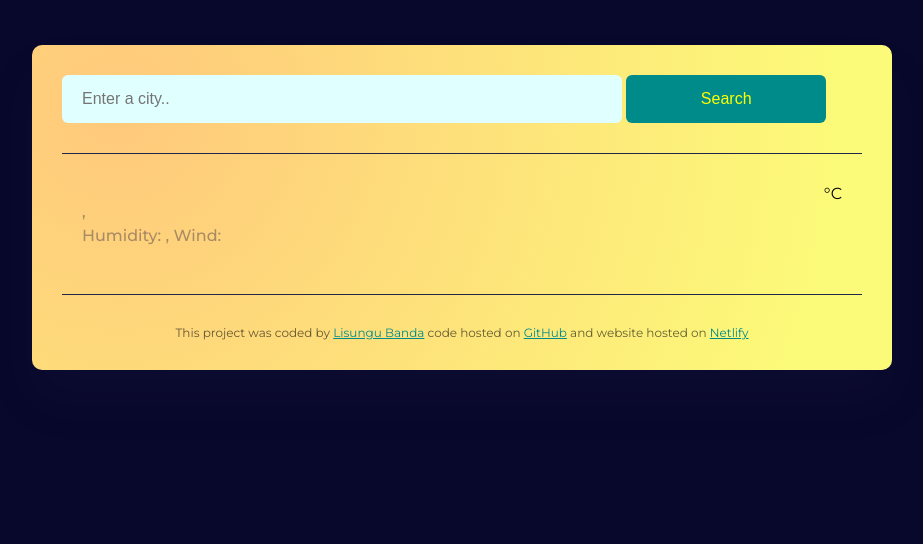
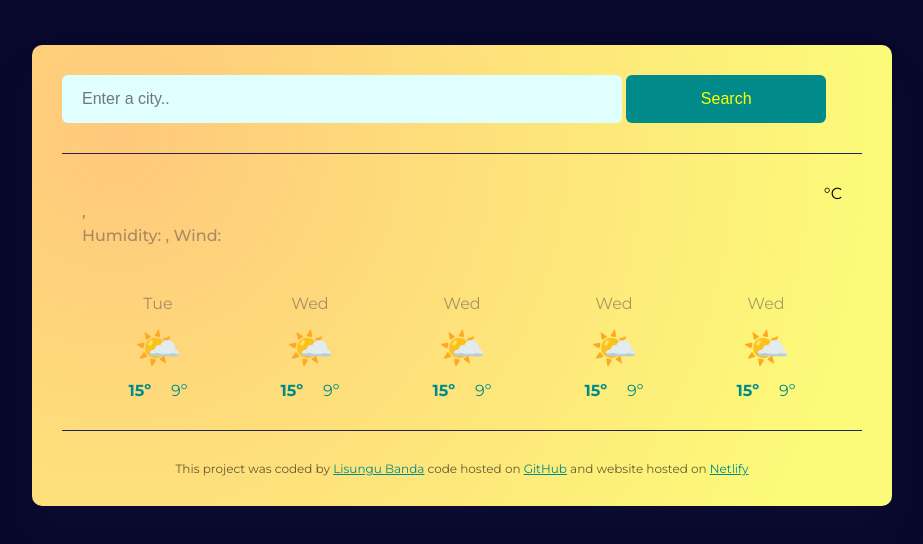
Before and after one commit to Lisungub23/weather-app-project, a plain HTML site: page index.html in a window 1280 px wide. Shown: the whole page, without its empty margins (178-1101 px from the left). Drawn offline with nearby package versions, Linux system fonts and the light colour scheme; no server answers; a web font is replaced by a local one.

Commit message:
Added HTML and CSS for weather forecast

```diff
--- a/index.html
+++ b/index.html
@@ -42,6 +42,59 @@
             <div class="weatehr-app-unit">°C</div>
           </div>
         </div>
+        <div class="weather-forecast">
+          <div class="weather-forecast-day">
+            <div class="weather-forecast-date">Tue</div>
+            <div class="weather-forecast-icon">🌤️</div>
+            <div class="weather-forecast-temperatures">
+              <div class="weather-forecast-temperature">
+                <strong>15º</strong>
+              </div>
+              <div class="weather-forecast-temperature">9º</div>
+            </div>
+          </div>
+          <div class="weather-forecast-day">
+            <div class="weather-forecast-date">Wed</div>
+            <div class="weather-forecast-icon">🌤️</div>
+            <div class="weather-forecast-temperatures">
+              <div class="weather-forecast-temperature">
+                <strong>15º</strong>
+              </div>
+              <div class="weather-forecast-temperature">9º</div>
+            </div>
+          </div>
+          <div class="weather-forecast-day">
+            <div class="weather-forecast-date">Wed</div>
+            <div class="weather-forecast-icon">🌤️</div>
+            <div class="weather-forecast-temperatures">
+              <div class="weather-forecast-temperature">
+                <strong>15º</strong>
+              </div>
+              <div class="weather-forecast-temperature">9º</div>
+            </div>
+          </div>
+          <div class="weather-forecast-day">
+            <div class="weather-forecast-date">Wed</div>
+            <div class="weather-forecast-icon">🌤️</div>
+            <div class="weather-forecast-temperatures">
+              <div class="weather-forecast-temperature">
+                <strong>15º</strong>
+              </div>
+              <div class="weather-forecast-temperature">9º</div>
+            </div>
+          </div>
+          <div class="weather-forecast-day">
+            <div class="weather-forecast-date">Wed</div>
+            <div class="weather-forecast-icon">🌤️</div>
+            <div class="weather-forecast-temperatures">
+              <div class="weather-forecast-temperature">
+                <strong>15º</strong>
+              </div>
+              <div class="weather-forecast-temperature">9º</div>
+            </div>
+          </div>
+        </div>
+
       </main>
 
 
--- a/src/style.css
+++ b/src/style.css
@@ -86,6 +86,37 @@ main {
     font-size: 28px;
 }
 
+.weather-forecast {
+    display: flex;
+    justify-content: space-around;
+    margin-top: 30px;
+}
+
+.weather-forecast-date {
+    text-align: center;
+    color: rgba(39,33,66,0.4);
+    font-size: 16px;
+    line-height: 20px;
+    margin-bottom: 10px;
+}
+
+.weather-forecast-icon {
+    font-size: 38px;
+    text-align: center;
+}
+
+.weather-forecast-temperatures {
+    text-align: center;
+    color: darkcyan;
+    display: flex;
+    justify-content: center;
+    margin-top: 10px;
+}
+
+.weather-forecast-temperature {
+    padding: 0 10px;
+}
+
 footer {
     border-top: 1px solid #21274B;
     padding: 30px 0 0 0;
```
